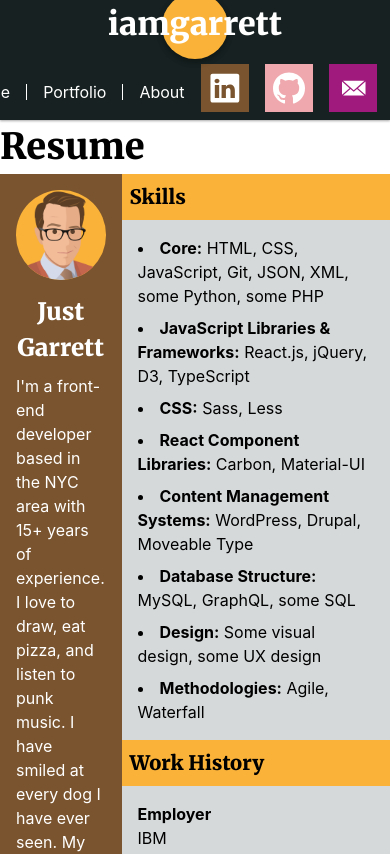
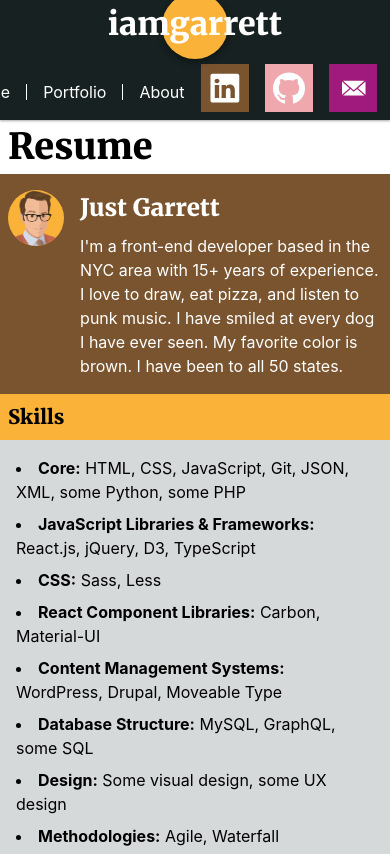
Before and after one commit to gvorbeck/iamgarrett, a React (Create React App) app: page / in a window 390 px wide. Shown: the top 854 px of the page. Built offline with nearby package versions, Linux system fonts and the light colour scheme.

Commit message:
article media queries

```diff
--- a/src/components/aside.js
+++ b/src/components/aside.js
@@ -3,9 +3,15 @@ import React from 'react'
 export default function aside(props) {
   return (
     <aside>
-        <img src={props.image} alt={props.imageTitle}/>
-        <h2>{props.title}</h2>
-        <p>{props.text}</p>
+        <img
+          className='article-img'
+          src={props.image}
+          alt={props.imageTitle}
+        />
+        <div>
+          <h2>{props.title}</h2>
+          <p>{props.text}</p>
+        </div>
     </aside>
   )
 }
--- a/src/components/portfolio.js
+++ b/src/components/portfolio.js
@@ -36,6 +36,7 @@ export default function portfolio() {
   const siteItems = sites.map((site) =>
     <li key={site.name}>
       <h2>{site.name}</h2>
+      <div className='site'>
         <a
           className='pic-link'
           href={site.link}
@@ -61,6 +62,7 @@ export default function portfolio() {
           </a>
           <p>{site.description}</p>
         </div>
+      </div>
     </li>
   );
 
--- a/src/styles/article.scss
+++ b/src/styles/article.scss
@@ -30,21 +30,40 @@ main {
     h1, h2 {
         font-family: 'Merriweather', serif;
     }
+
     h1 {
         font-size: 2.25rem;
         text-transform: capitalize;
+        margin-left: .5rem;
     }
 
-    & > div {display: flex}
+    & > div {
+        display: flex;
+
+        @media screen and (max-width: vars.$first-header-break) {
+            flex-direction: column;
+        }
+    }
 
     aside {
         flex: 1;
         padding: 1rem;
 
+        @media screen and (max-width: vars.$first-header-break) {
+            display: flex;
+            gap: 1rem;
+            padding: 1rem .5rem;
+        }
+
         h2 {
             font-size: 1.5rem;
             text-align: center;
             margin: .5rem 0;
+
+            @media screen and (max-width: vars.$first-header-break) {
+                margin-top: 0;
+                text-align: left;
+            }
         }
     }
 
@@ -63,6 +82,16 @@ main {
                 color: set-color($color);
             }
         }
+    }
+}
+
+.article-img {
+
+    @media screen and (max-width: vars.$first-header-break) {
+        $dimension: 15%;
+        width: $dimension;
+        height: $dimension;
+
     }
 }
 
@@ -116,10 +145,25 @@ main {
 
     & > div {
         flex-direction: row-reverse;
+
+        @media screen and (max-width: vars.$first-header-break) {
+            flex-direction: column;
+        }
     }
 
     ul {
         padding: 0;
+    }
+}
+
+.site {
+
+    @media screen and (max-width: vars.$first-header-break) {
+        display: flex;
+        justify-content: space-around;
+        padding: 1rem;
+        gap: 1rem;
+        align-items: flex-start;
     }
 }
 
@@ -141,6 +185,11 @@ main {
     box-shadow: 0 3px 6px rgba(0,0,0,0.16), 0 3px 6px rgba(0,0,0,0.23);
     line-height: 1;
 
+    @media screen and (max-width: vars.$first-header-break) {
+       flex: 4;
+       margin: 0;
+    }
+
     &::before {
         content: attr(href);
         font-size: .75rem;
@@ -149,6 +198,11 @@ main {
         z-index: 1;
         text-align: center;
         line-height: 1.25;
+
+        @media screen and (max-width: vars.$first-header-break) {
+            font-size: .5rem;
+            line-height: 1.75;
+        }
     }
 }
 
@@ -197,6 +251,11 @@ main {
 
 .desc {
     margin: 0 1rem 2rem;
+
+    @media screen and (max-width: vars.$first-header-break) {
+        flex: 6;
+        margin: 0;
+    }
 }
 
 .about-article .main {
--- a/src/styles/footer.scss
+++ b/src/styles/footer.scss
@@ -1,4 +1,10 @@
+@use 'vars';
+
 footer {
     margin: 0 auto 1rem;
     max-width: 75rem;
+
+    @media screen and (max-width: vars.$first-header-break) {
+        margin: 0 0 1rem .5rem;
+    }
 }
```
Lines whose indentation alone changed are shown as unchanged.
